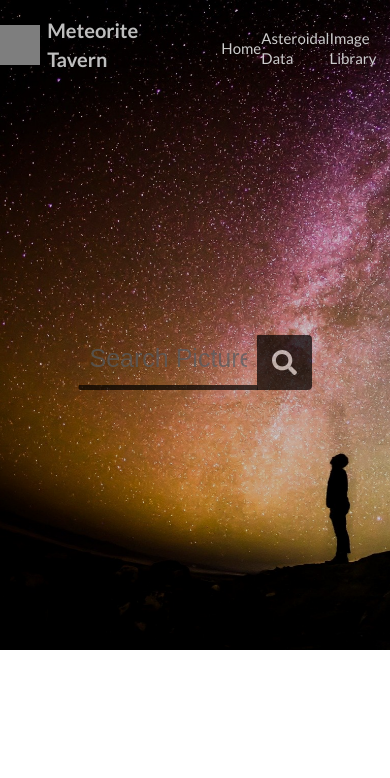
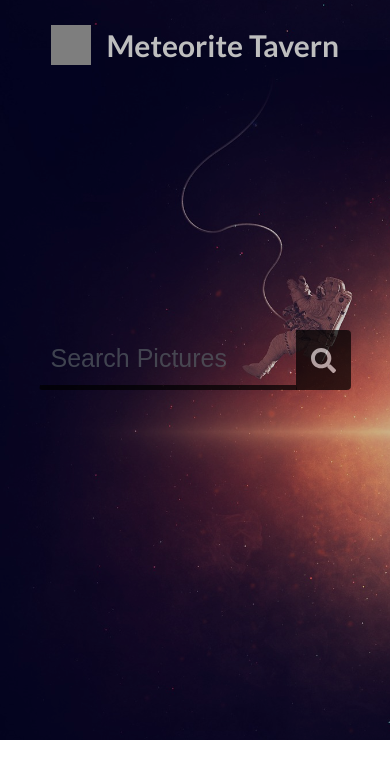
Before and after one commit to syedrameezahmed18/Meteorite, a React (Create React App) app: page /imagelibrary in a window 390 px wide. Shown: the top 778 px of the page. Built offline with nearby package versions, Linux system fonts and the light colour scheme; grey boxes are pictures that could not be loaded.

Commit message:
adjusted mobile look

```diff
--- a/src/containers/Images/ImCard.js
+++ b/src/containers/Images/ImCard.js
@@ -6,15 +6,10 @@ export default class ImCard extends Component{
 
     render(){
 
-    const style={
-        width:'25%',
-        height:'200px',
-        backgroundColor:'black',
-        display:'inline-block'
-    }
+
     return(
 
-           <Fade bottom><img alt='Image Not Found In Nasa Library' src={this.props.img} style={style}/></Fade>
+           <Fade bottom><img alt='Image Not Found In Nasa Library' src={this.props.img} className="card-img"/></Fade>
 
     )
 }
--- a/src/containers/Images/ImagePage.js
+++ b/src/containers/Images/ImagePage.js
@@ -8,10 +8,12 @@ export default class MainPage extends Component{
     state={
         search:'',
         data:{},
+        load:false
 
     }
     check(e){
         e.preventDefault()
+        this.setState({load:true})
         const le=this.input.value
         fetch(`https://images-api.nasa.gov/search?q=${le}`)
         .then(response=>response.json())
@@ -24,6 +26,7 @@ export default class MainPage extends Component{
 
             })
         )
+        this.setState({load:false})
 
 
     }
@@ -44,34 +47,36 @@ export default class MainPage extends Component{
 
         }
         const btn={
-            height:'55px',
+            height:'60px',
             width:'55px',
-            marginTop:'245px',
+            marginTop:'240px',
             backgroundColor:'black',
             border:'0.1px solid black',
             opacity:'0.7'
 
         }
         const wid={
-            width:'60%',
-            marginLeft:'20%',
+            width:'80%',
+            marginLeft:'10%',
         }
 
         return(
             <Fragment>
-                <div className="cover">
+                <div className="coversearch">
                     <Headview/>
 
-                 <div class="input-group" style={wid}>
-                        <input style={style} type="text" class="form-control" placeholder="Search Pictures" ref={element=>this.input=element} />
-                            <div class="input-group-append">
-                                <button style={btn} class="btn btn-secondary" type="button" onClick={e=>this.check(e)}>
+                 <div className="input-group" style={wid}>
+                        <input style={style} type="text" className="form-control" placeholder="Search Pictures" ref={element=>this.input=element} />
+                            <div className="input-group-append">
+                                <button style={btn} className="btn btn-secondary" type="button" onClick={e=>this.check(e)}>
                                <FaSearch size={25}/>
                                 </button>
                             </div>
                     </div>
 
-
+                {this.state.load===true && (
+                    <h1>Loading...</h1>
+                )}
                 </div>
               {
                 this.state.data.items!==undefined && (
--- a/src/containers/Images/MainPage.js
+++ b/src/containers/Images/MainPage.js
@@ -14,21 +14,8 @@ export default class ImageDrawer extends Component{
             backgroundColor:'black',
 
         }
-        const imagedraw={
-            width:'100%',
-            height:'100%',
-            marginTop:'0px',
-            backgroundColor:'black',
 
-        }
-        const inlineStyle = {
-            height: 'auto',
-            top: 'auto',
-            left: 'auto',
-            bottom: 'auto',
-            right: 'auto',
 
-          }
 
 
         let obj={
@@ -73,19 +60,12 @@ export default class ImageDrawer extends Component{
         inf.sort(function(a,b){return parseInt(String(inf[a]))-parseInt(String(inf[b]))})
         console.log(inf)*/
         return(
-            <div style={style}>
-              <div style={imagedraw}>
-                     <h1
-                     style={{
-                         color:'white',
-                         fontSize:'40px',
-                         opacity:'0.7',
-                         textAlign:'center'
-
-                    }}>{`Found ${val.length} Pictures`}</h1>
+            <div className="style-cover" style={style}>
+              <div className="imagedraw">
+                     <h1>{`Found ${val.length} Pictures`}</h1>
                     {
                         images.map(ele=>
-                           <a href={ele}><ImCard className="imagedis" key={ele} img={ele} /></a>
+                           <a href={ele} key={ele}><ImCard className="imagedis" key={ele} img={ele} /></a>
 
 
                         )
--- a/src/containers/homepage/head.js
+++ b/src/containers/homepage/head.js
@@ -1,11 +1,22 @@
-import React, { Component } from 'react';
+import React, { Component, Fragment } from 'react';
 import {Link} from 'react-router-dom'
 import met from "../../images/meteor.png";
 import Info from './info'
+import {FaBars} from 'react-icons/fa'
 import Fade from 'react-reveal/Fade'
 class Headview extends Component {
+    state={
+        ren:false,
+    }
+
+    handleClick=()=>{
+        this.setState({ren:true})
+    }
     render(){
+        let val=true;
+        console.log(this.state.ren)
     return(
+        <Fragment>
        <Fade top ><div className="forhead">
             <div className="left">
                 <img src={met} alt="images" width="50px" height="50px"/>
@@ -17,9 +28,16 @@ class Headview extends Component {
                     <li><Link to="/history">Asteroidal Data</Link></li>
                     <li><Link to="/imagelibrary">Image Library</Link></li>
                 </ul>
+                <button className="right-btn" onClick={this.handleClick}>
+                     <FaBars size={22} color={"white"}/>
+                </button>
+
+
             </div>
+
         </div></Fade>
 
+        </Fragment>
     );
 }
 }
--- a/src/overall.css
+++ b/src/overall.css
@@ -36,7 +36,7 @@
 .coversearch{
     background: url("./images/string.jpg");
     background-size: cover;
-    height:638px;
+    height:740px;
     opacity: 0.8;
     background-position-y: -120px;
 }
@@ -195,6 +195,9 @@
     transition-duration: 1s;
     color:orange;
     cursor: pointer;
+}
+.right-btn{
+    display: none;
 }
 @keyframes rev{
     0%{
@@ -453,9 +456,55 @@
     margin-left:35%;
     margin-top:5%;
 }
-.mini{
+.input-group {
+    width:'60%';
+    margin-left:'20%';
 }
+#form-control{
+    height:'60px';
+    margin-top:'240px';
+    border-bottom:'5px solid black';
+    border-top:'1px solid transparent';
+    border-right:'1px solid transparent';
+    border-left:'1px solid transparent';
+    font-size:'25px';
+    opacity:'0.7';
+    background-color:'transparent';
+    color:'white';
 
+}
+.input-group-append button{
+    height:'55px';
+    width:'55px';
+    margin-top:'245px';
+    background-color:'black';
+    border:'0.1px solid black';
+    opacity:'0.7';
+}
+.imagedraw{
+    width:'100%';
+    height:'100%';
+    margin-top:'0px';
+    background-color:'black';
+}
+.imagedraw h1{
+    color:white;
+    font-size:40px;
+     opacity:0.7;
+     text-align:center;
+}
+.card-img{
+    width:25%;
+    height:200px;
+    background-color:black;
+    display:inline-block;
+}
+.dropdown-menu{
+    border:1px solid black;
+    width:100%;
+    height:60px;
+    background-color: thistle;
+}
 @media (max-width:1150px){
     .cover{
         background-position-x: 0px;
@@ -485,7 +534,7 @@
 
     }
     .left p{
-        font-size: 20px;
+        font-size: 27px;
     }
     .left img{
         width:40px;
@@ -558,7 +607,9 @@
     .cont{
         height:450px;
     }
-
+    .card-img{
+        width:33.33%;
+    }
 
 }
 @media (max-width:550px){
@@ -597,6 +648,12 @@
         border-radius: 0px;
         margin-right: 0%;
     }
+    .card-img{
+        height: 150px;
+    }
+    .imagedraw h1{
+        font-size: 30px;
+    }
 }
 @media (max-width:440px){
     .right-align-h{
@@ -605,6 +662,13 @@
     .left2 {
         width:50%;
 
+    }
+
+    .left p{
+        font-size: 30px;
+    }
+    .coversearch{
+        background-position-y: 50px;
     }
 }
 @media (max-width:390px){
@@ -645,4 +709,21 @@
         height: 300px;
 
     }
+
+    .right{
+        flex:0;
+    }
+    .right ul{
+        display: none;
+    }
+   /* .right-btn{
+        display: block;
+        border: 1px solid white;
+        width:50px;
+        height:47%;
+        border-radius: 5px;
+        background-color: transparent;
+        margin-left: 35%;
+    }*/
+
 }
```
